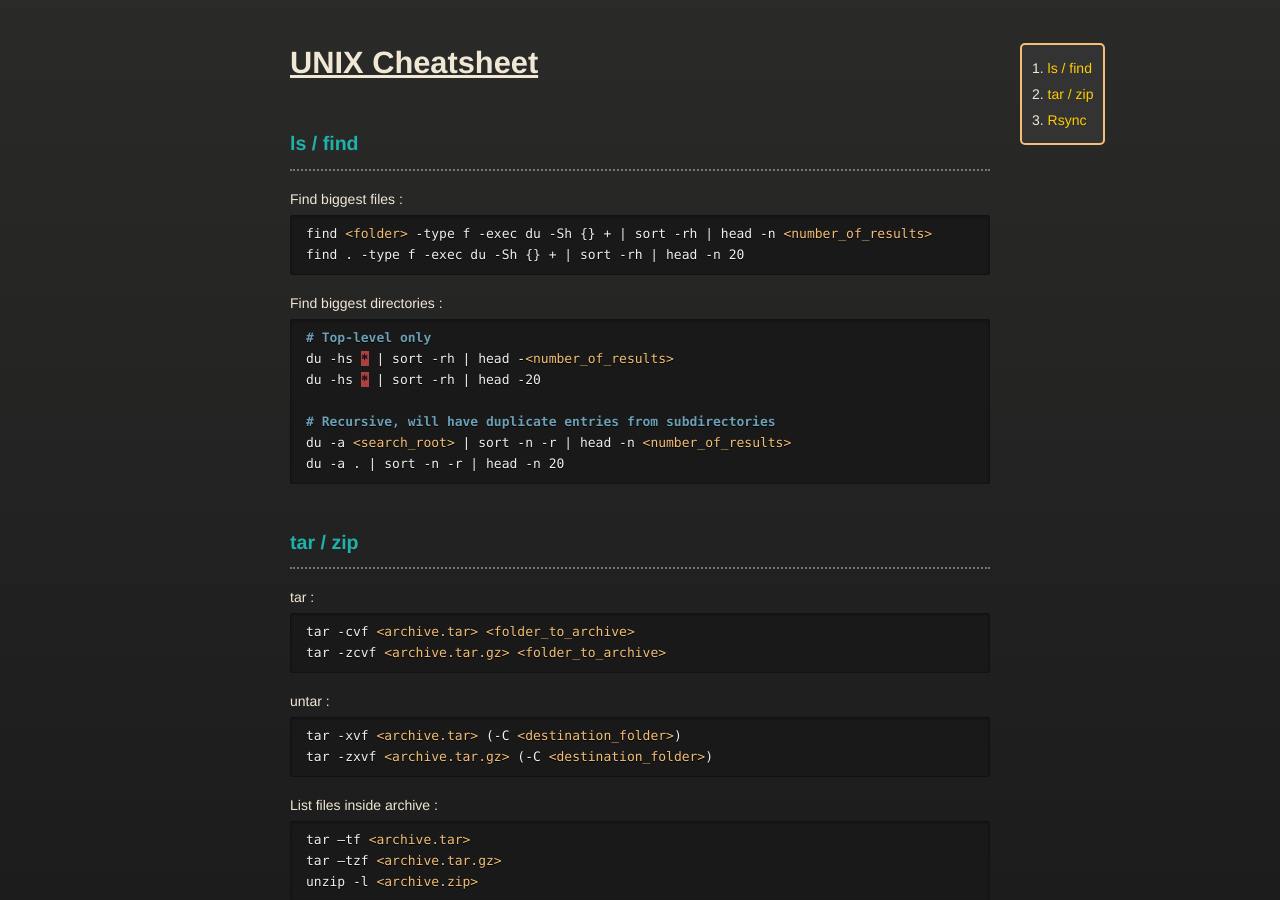
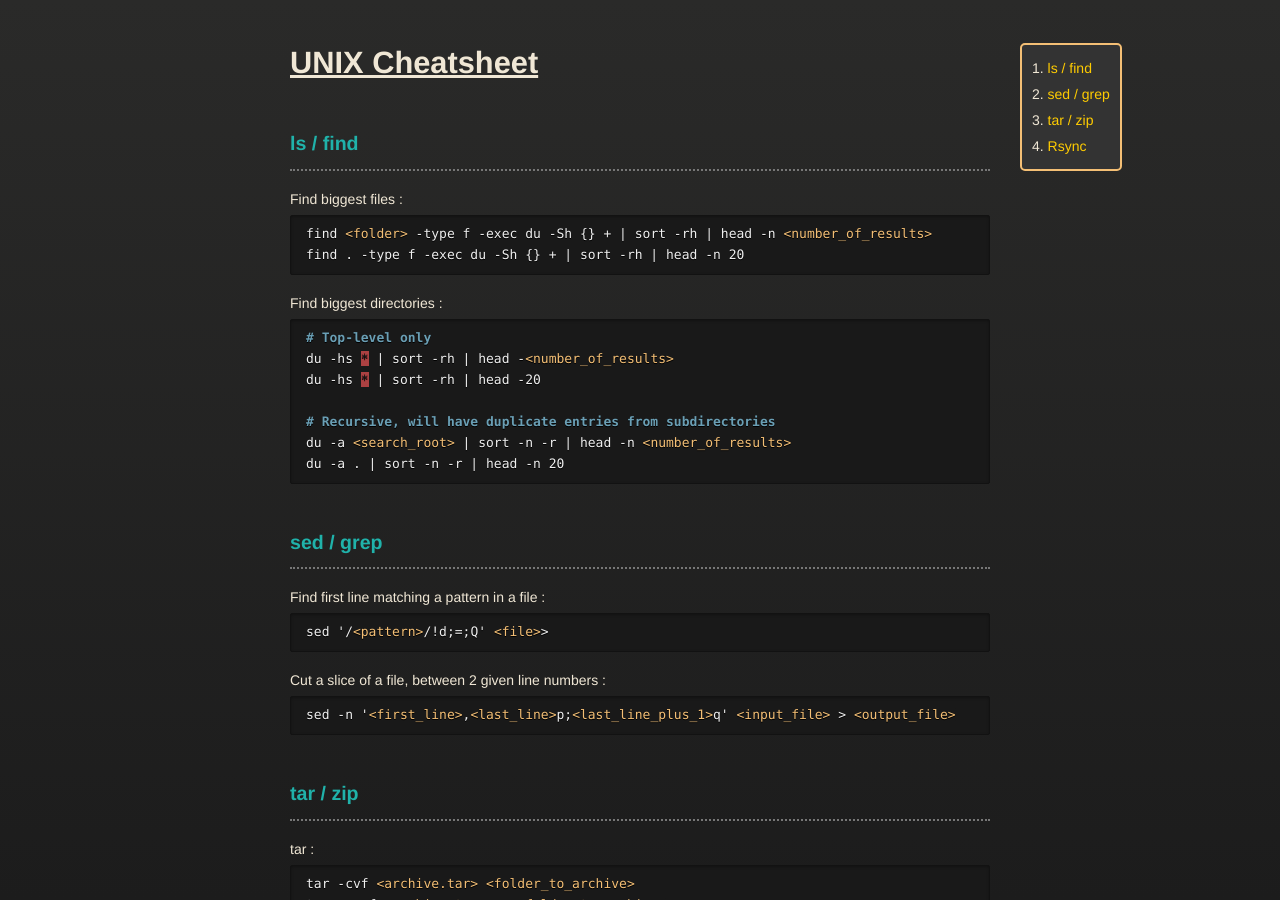
Before and after one commit to vincent-clipet/cheatsheets, a Jekyll site: the page built from markdown/unix.md, in a window 1280 px wide and 900 px high. Built offline with Jekyll 4.4.1, drawn with Linux system fonts in a browser that asks for light colours; our own code applies the rules of GitHub Pages for plain Markdown files.

Commit message:
feat(unix): sed commands for searching & slicing big files

````diff
--- a/markdown/unix.md
+++ b/markdown/unix.md
@@ -32,6 +32,25 @@ du -a <search_root> | sort -n -r | head -n <number_of_results>
 du -a . | sort -n -r | head -n 20
 ```
 
+
+
+
+
+<br>
+
+### sed / grep
+
+<hr>
+
+Find first line matching a pattern in a file :
+```md
+sed '/<pattern>/!d;=;Q' <file>>
+```
+
+Cut a slice of a file, between 2 given line numbers :
+```md
+sed -n '<first_line>,<last_line>p;<last_line_plus_1>q' <input_file> > <output_file>
+```
 
 
 
````
